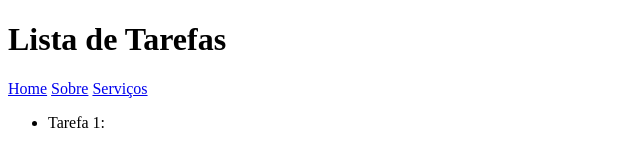
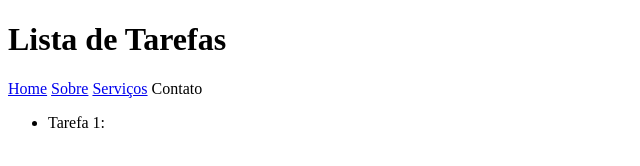
Before and after one commit to zKalli1/Lista-de-Tarefas, a plain HTML site: page index.html in a window 1280 px wide. Shown: the full height of the page, 0-640 px from the left. Drawn offline with Linux system fonts and the light colour scheme.

Commit message:
Adicinado "Contato menu"

```diff
--- a/index.html
+++ b/index.html
@@ -14,6 +14,7 @@
             <a href="home.html">Home</a>
             <a href="sobre.html">Sobre</a>
             <a href="Serviços.html">Serviços</a>
+            <a herf="Contato.html">Contato</a>
         </nav>
     </header>
     <ul>
```
